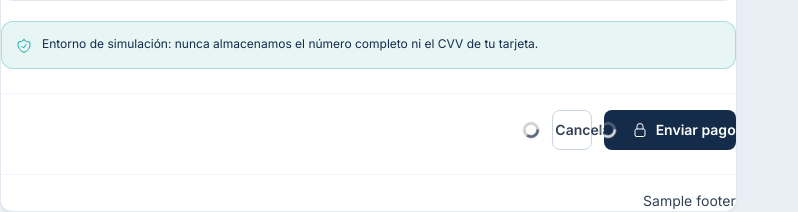
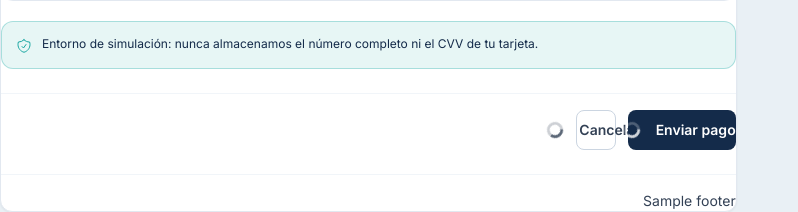
Before and after one commit to MacsMK/acs-exam-web, a Laravel app: template resources/views/teacher/subscription/checkout.blade.php in a window 1280 px wide. Shown: the part 1167-1379 px from the top of the page, without its empty margins (0-798 px from the left). Run offline with Laravel 12, Linux system fonts and the light colour scheme; the template is opened without the code that fills it: most values are stand-ins (such as "Sample title", 1, 10 or a date in 2020); some libraries are stand-ins or nearby versions.

Commit message:
fix(ACT-WEB-023): quitar el ícono de candado de botones de pago y de cerrar grupo (MPW-V3 Tabla 19)
El alias lock está reservado para examen cerrado por horario o tiempo finalizado. Se retira de Contratar este paquete, Enviar pago, Seleccionar paquete, Confirmar y activar plan y Cerrar grupo; el MPW no obliga a usar ícono en los botones.

```diff
--- a/resources/views/dashboard/partials/_plan-onboarding-overlay.blade.php
+++ b/resources/views/dashboard/partials/_plan-onboarding-overlay.blade.php
@@ -226,7 +226,6 @@
                                             class="w-full"
                                             @click="selectPackage({{ $pkg->id }})"
                                         >
-                                            <x-icon name="lock" class="w-4 h-4" />
                                             Seleccionar paquete
                                         </x-button>
                                     </div>
@@ -605,7 +604,6 @@
                                             x-bind:disabled="isSubmitting || !selectedPackage"
                                         >
                                             <span x-show="!isSubmitting" class="inline-flex items-center gap-2">
-                                                <x-icon name="lock" class="w-4 h-4" />
                                                 Confirmar y activar plan
                                             </span>
                                             <span x-show="isSubmitting" x-cloak>
--- a/resources/views/groups/show.blade.php
+++ b/resources/views/groups/show.blade.php
@@ -209,7 +209,6 @@
                     variant="danger"
                     size="md"
                 >
-                    <x-icon name="lock" class="w-4 h-4" />
                     Cerrar grupo
                 </x-button>
             @endif
--- a/resources/views/teacher/subscription/checkout.blade.php
+++ b/resources/views/teacher/subscription/checkout.blade.php
@@ -371,7 +371,6 @@
                             x-bind:disabled="isSubmitting"
                         >
                             <span x-show="!isSubmitting" class="inline-flex items-center gap-2">
-                                <x-icon name="lock" class="w-4 h-4" />
                                 Enviar pago
                             </span>
                             <span x-show="isSubmitting" x-cloak>
--- a/resources/views/teacher/subscription/index.blade.php
+++ b/resources/views/teacher/subscription/index.blade.php
@@ -338,7 +338,6 @@
                             </x-button>
                         @else
                             <x-button :href="route('teacher.subscription.checkout', $pkg)" variant="primary" size="md" class="w-full">
-                                <x-icon name="lock" class="w-4 h-4" />
                                 Contratar este paquete
                             </x-button>
 
```
